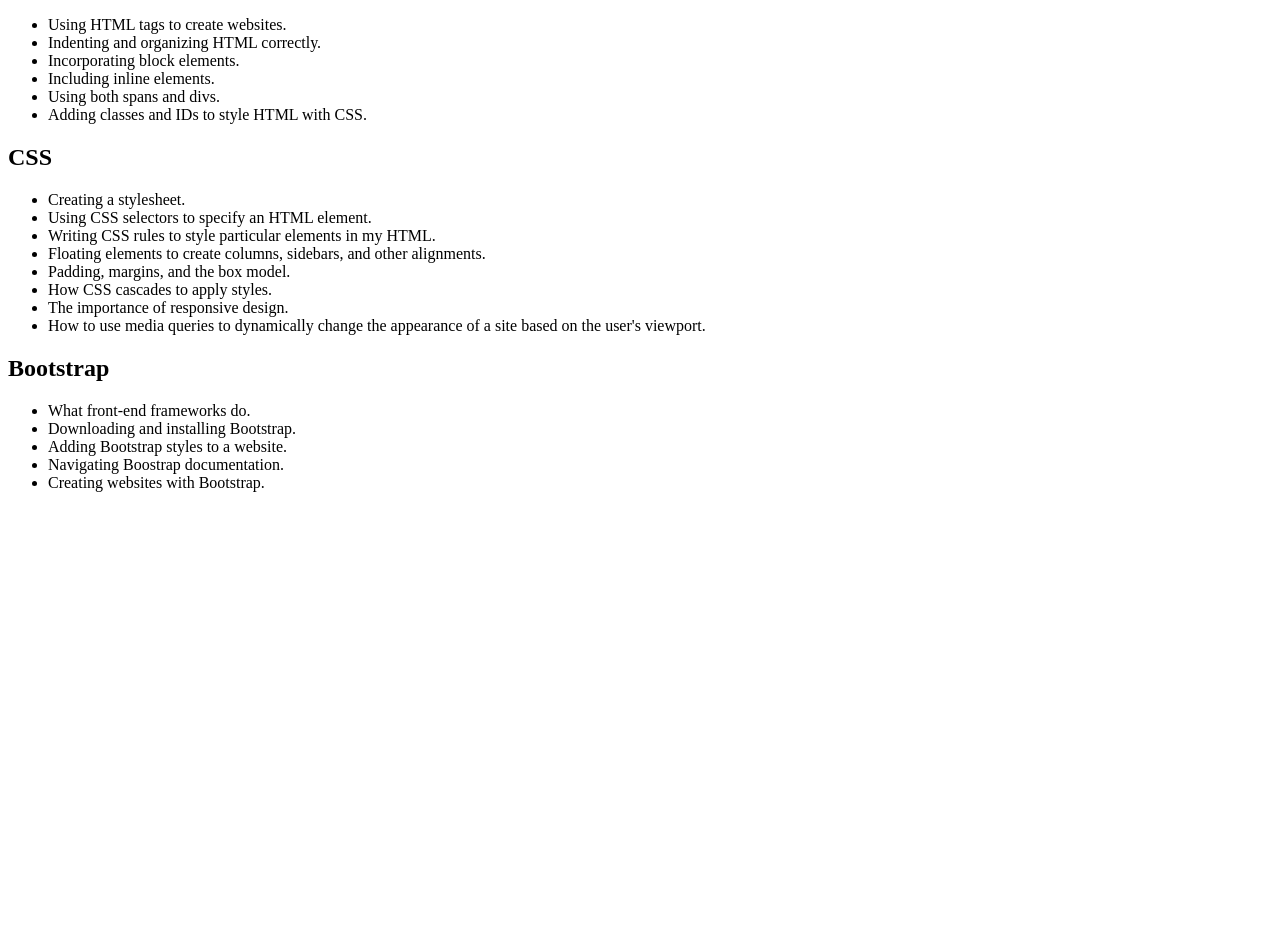
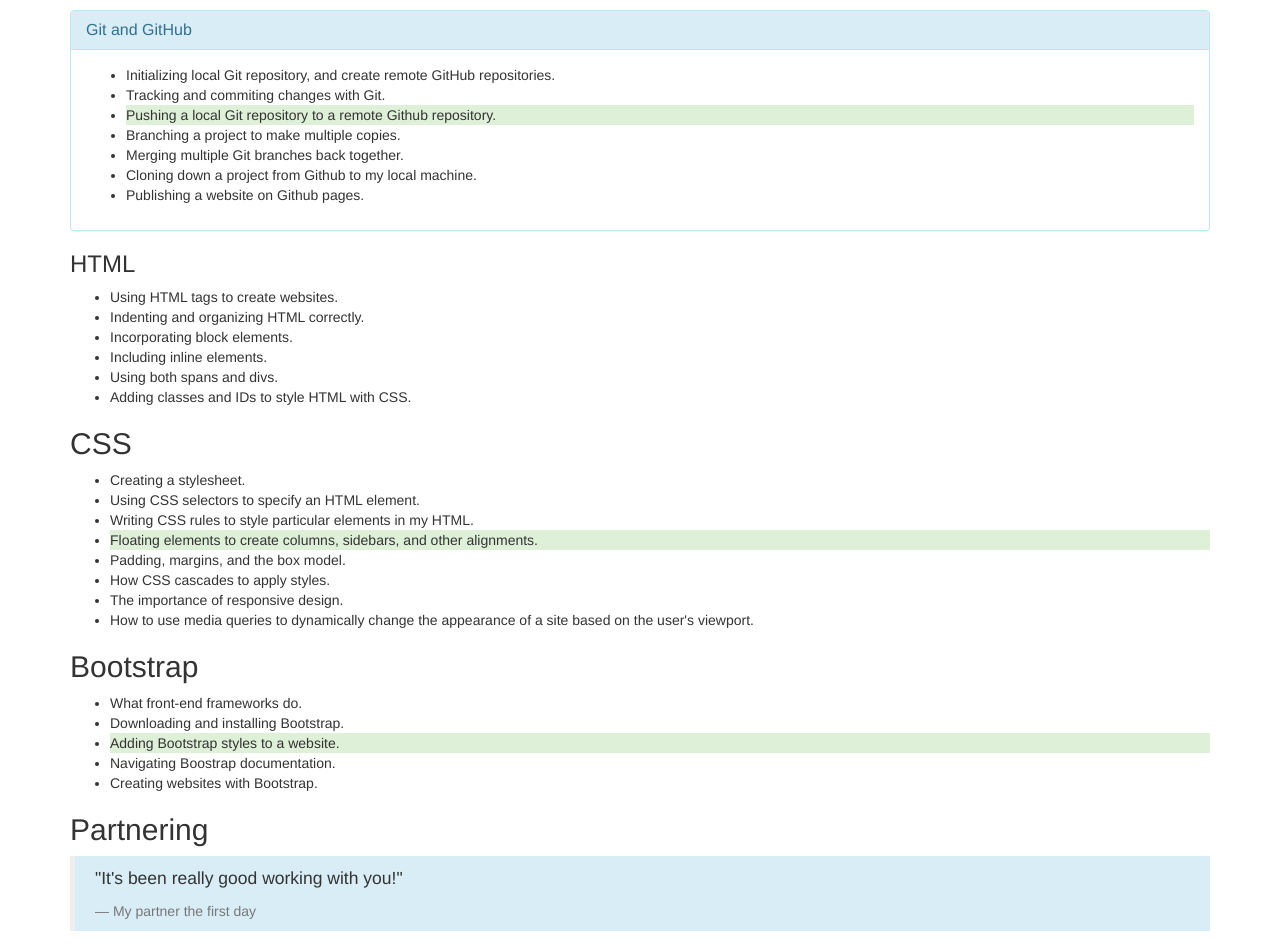
Before and after one commit to alikinsella/week-in-review, a plain HTML site: page index.html in a window 1280 px wide. Shown: the part 473-1424 px from the top of the page. Before the commit the page ends 981 px from the top, so only its background shows below. Drawn offline with nearby package versions, Linux system fonts and the light colour scheme.

Commit message:
link bootstrap css file, and add div classes

```diff
--- a/index.html
+++ b/index.html
@@ -2,10 +2,15 @@
   <html>
     <head>
       <title>Our Third Week at Epicodus</title>
+      <link rel="stylesheet" href="css/bootstrap.css" type="text/css">
     </head>
     <body>
+      <div class="container">
+        <div class="jumbotron">
           <h1>Our Third Week at Epicodus</h1>
-      <p>We've almost finished my third week at Epicodus. Here are some of the things we've learned so far:</p>
+          <p>We've almost finished our third week at Epicodus. Here are some of the things we've learned so far:</p>
+        </div>
+        <div class="well">
           <h2>Command Line</h2>
           <ul>
             <li>Navigating my documents through the command line.</li>
@@ -13,16 +18,23 @@
             <li>Moving and deleting files and folders through the command line.</li>
             <li>Retrieving my current location from the command line.</li>
           </ul>
-      <h2>Git and GitHub</h2>
+        </div>
+        <div class="panel panel-info">
+          <div class="panel-heading">
+            <h2 class="panel-title">Git and GitHub</h2>
+          </div>
+          <div class="panel-body">
             <ul>
               <li>Initializing local Git repository, and create remote GitHub repositories.</li>
               <li>Tracking and commiting changes with Git.</li>
-        <li>Pushing a local Git repository to a remote Github repository.</li>
+              <li class="bg-success">Pushing a local Git repository to a remote Github repository.</li>
               <li>Branching a project to make multiple copies.</li>
               <li>Merging multiple Git branches back together.</li>
               <li>Cloning down a project from Github to my local machine.</li>
               <li>Publishing a website on Github pages.</li>
             </ul>
+          </div>
+        </div>
         <h3>HTML</h3>
         <ul>
           <li>Using HTML tags to create websites.</li>
@@ -37,7 +49,7 @@
           <li>Creating a stylesheet.</li>
           <li>Using CSS selectors to specify an HTML element.</li>
           <li>Writing CSS rules to style particular elements in my HTML.</li>
-        <li>Floating elements to create columns, sidebars, and other alignments.</li>
+          <li class="bg-success">Floating elements to create columns, sidebars, and other alignments.</li>
           <li>Padding, margins, and the box model.</li>
           <li>How CSS cascades to apply styles.</li>
           <li>The importance of responsive design.</li>
@@ -47,9 +59,15 @@
         <ul>
           <li>What front-end frameworks do.</li>
           <li>Downloading and installing Bootstrap.</li>
-        <li>Adding Bootstrap styles to a website.</li>
+          <li class="bg-success">Adding Bootstrap styles to a website.</li>
           <li>Navigating Boostrap documentation.</li>
           <li>Creating websites with Bootstrap.</li>
         </ul>
+        <h2>Partnering</h2>
+        <blockquote class="bg-info">
+          <p>"It's been really good working with you!"</p>
+          <footer>My partner the first day</footer>
+        </blockquote>
+      </div>
     </body>
   </html>
```
Lines whose indentation alone changed are shown as unchanged.
